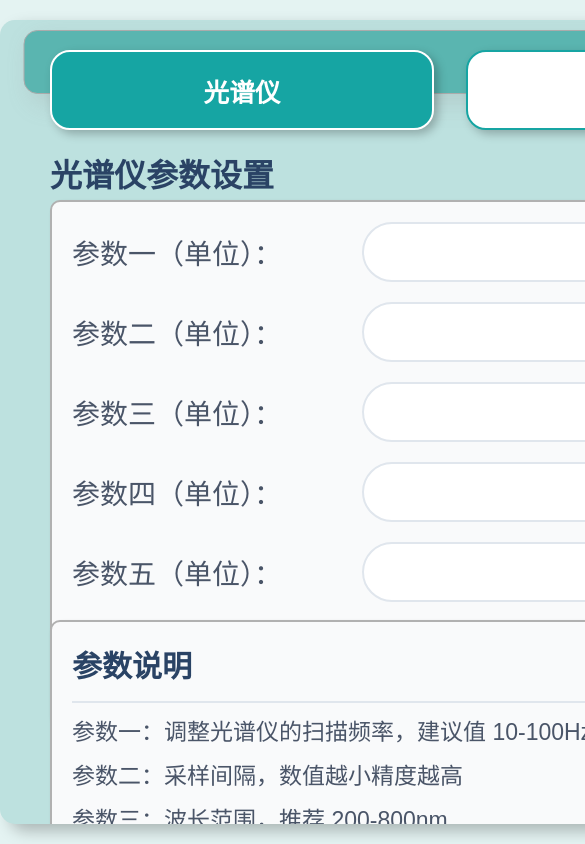
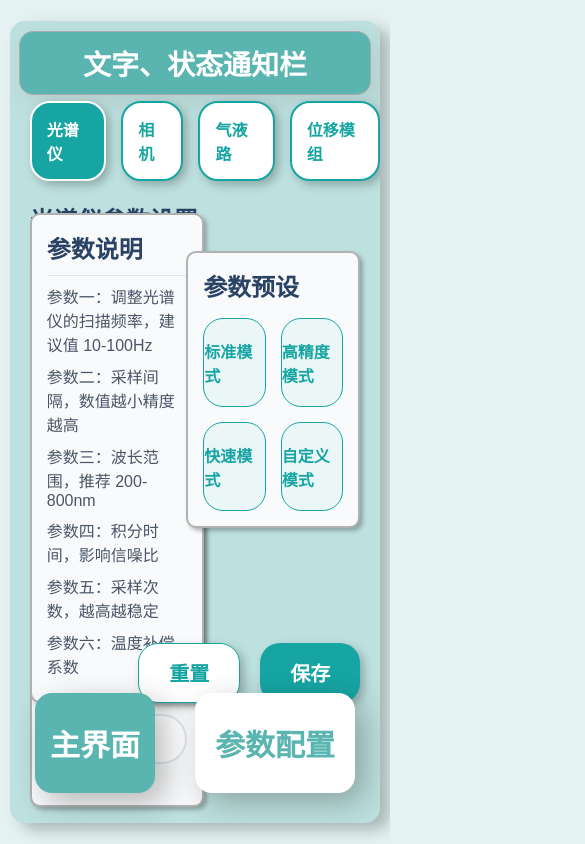
Before and after one commit to Fantuan276/html2, a plain HTML site: page index.html in a window 390 px wide. Shown: the top 844 px of the page, 585 px wide, since content can reach past the window. Drawn offline with Linux system fonts and the light colour scheme.

Commit message:
调整布局和比例以适应新的设计规范

```diff
--- a/index.html
+++ b/index.html
@@ -19,37 +19,39 @@
             display: flex;
             flex-direction: column;
             align-items: center;
+            justify-content: center;
         }
 
         .main-container {
-            width: 1920px;
-            height: 1080px;
+            width: 100%;
+            max-width: 1140px;
+            height: 100%;
+            max-height: 760px;
             position: relative;
             background-color: #BDE1DF;
             border-radius: 15px;
             box-shadow: 10px 7px 15px rgba(0, 0, 0, 0.25);
-            margin: 20px auto;
             overflow: hidden;
         }
 
         .tab-container {
             display: flex;
             position: absolute;
-            left: 50px;
-            top: 30px;
-            gap: 32px;
+            left: 20px;
+            top: 80px;
+            gap: 15px;
         }
 
         .tab {
             display: flex;
             justify-content: center;
             align-items: center;
-            width: 384px;
             height: 80px;
             border-radius: 20px;
             font-size: 25.6px;
             font-weight: 600;
             cursor: pointer;
+            padding: 0 15px;
         }
 
         .tab.active {
@@ -68,93 +70,94 @@
 
         .title {
             position: absolute;
-            left: 50px;
-            top: 130px;
+            left: 20px;
+            top: 180px;
             font-size: 32px;
-            font-weight: 700;
+            font-weight: 600;
             color: #2A4365;
         }
 
         .param-container {
             position: absolute;
-            left: 50px;
-            top: 180px;
-            width: 800px;
+            left: 20px;
+            top: 230px;
+            width: 45%;
             background-color: #F9FAFB;
             border: 2px solid #B1B1B1;
             border-radius: 10px;
             box-shadow: 3px 3px 4px rgba(28, 28, 28, 0.3);
-            padding: 20px;
+            padding: 15px;
         }
 
         .param-row {
             display: flex;
             align-items: center;
-            margin-bottom: 20px;
+            margin-bottom: 15px;
         }
 
         .param-label {
-            font-size: 28px;
+            font-size: 22px;
             color: #4A5568;
-            width: 300px;
+            width: 40%;
         }
 
         .param-input {
-            width: 480px;
-            height: 60px;
+            width: 60%;
+            height: 50px;
             background-color: white;
             border: 2px solid #E0E6ED;
             border-radius: 39px;
-            padding: 0 20px;
-            font-size: 22px;
+            padding: 0 15px;
+            font-size: 18px;
         }
 
         .explanation-container {
             position: absolute;
-            left: 50px;
-            top: 600px;
-            width: 800px;
+            left: 20px;
+            bottom: 150px;
+            width: 45%;
             background-color: #F9FAFB;
             border: 2px solid #B1B1B1;
             border-radius: 10px;
             box-shadow: 3px 3px 4px rgba(28, 28, 28, 0.3);
-            padding: 20px;
+            padding: 15px;
         }
 
         .explanation-title {
             font-size: 30px;
-            font-weight: 700;
+            font-weight: 600;
             color: #2A4365;
-            margin-bottom: 15px;
+            margin-bottom: 10px;
         }
 
         .explanation-divider {
-            height: 2px;
+            height: 1px;
             background-color: #E0E6ED;
-            margin: 10px 0;
+            margin: 8px 0;
+            width: 100%;
         }
 
         .explanation-text {
-            font-size: 23px;
+            font-size: 18px;
             color: #4A5568;
-            margin: 10px 0;
+            margin: 8px 0;
         }
 
         .preset-container {
             position: absolute;
-            right: 50px;
-            top: 180px;
-            width: 800px;
+            right: 20px;
+            top: 230px;
+            width: 45%;
             background-color: #F9FAFB;
             border: 2px solid #B1B1B1;
             border-radius: 10px;
             box-shadow: 3px 3px 4px rgba(28, 28, 28, 0.3);
-            padding: 20px;
+            padding: 15px;
         }
 
         .preset-title {
             font-size: 30px;
-            font-weight: 700;
+            font-weight: 600;
             color: #2A4365;
             margin-bottom: 15px;
         }
@@ -162,12 +165,12 @@
         .preset-options {
             display: grid;
             grid-template-columns: 1fr 1fr;
-            gap: 20px;
+            gap: 15px;
         }
 
         .preset-option {
             background-color: #EBF7F7;
-            border: 1.7px solid #16A5A3;
+            border: 1px solid #16A5A3;
             border-radius: 20px;
             height: 89px;
             display: flex;
@@ -181,14 +184,13 @@
 
         .action-buttons {
             position: absolute;
-            right: 50px;
-            bottom: 100px;
+            right: 20px;
+            bottom: 150px;
             display: flex;
-            gap: 32px;
+            gap: 20px;
         }
 
         .btn {
-            width: 224px;
             height: 72px;
             border-radius: 20px;
             display: flex;
@@ -197,12 +199,13 @@
             font-size: 25.6px;
             font-weight: 600;
             cursor: pointer;
+            padding: 0 30px;
         }
 
         .btn-reset {
             background-color: white;
             color: #16A5A3;
-            border: 1.6px solid #16A5A3;
+            border: 1px solid #16A5A3;
             box-shadow: 4px 4px 10px rgba(0, 0, 0, 0.25);
         }
 
@@ -218,20 +221,21 @@
             left: 50%;
             transform: translateX(-50%);
             display: flex;
-            gap: 72px;
+            gap: 40px;
         }
 
         .nav-tab {
-            width: 280px;
+            width: 150px;
             height: 120px;
             border-radius: 17px;
             display: flex;
             justify-content: center;
             align-items: center;
-            font-size: 50px;
+            font-size: 40px;
             font-weight: 600;
             box-shadow: 10px 10px 30px rgba(28, 28, 28, 0.3);
             cursor: pointer;
+            text-align: center;
         }
 
         .nav-tab.home {
@@ -242,6 +246,7 @@
         .nav-tab.config {
             background-color: white;
             color: #5AB5B0;
+            width: 200px;
         }
 
         .status-bar {
@@ -249,7 +254,7 @@
             top: 10px;
             left: 50%;
             transform: translateX(-50%);
-            width: 1873px;
+            width: 95%;
             height: 64px;
             background-color: #5AB5B0;
             border: 1px solid #ABABAB;
@@ -264,6 +269,53 @@
             font-size: 34px;
             font-weight: 600;
             color: white;
+        }
+
+        @media (max-width: 1200px) {
+            .main-container {
+                max-width: 95%;
+                max-height: 95%;
+            }
+
+            .param-container, .preset-container {
+                width: 47%;
+            }
+
+            .explanation-container {
+                bottom: 120px;
+                width: 47%;
+            }
+
+            .action-buttons {
+                bottom: 120px;
+            }
+
+            .tab, .param-label, .param-input, .explanation-text, .preset-option {
+                font-size: 16px;
+            }
+
+            .title, .explanation-title, .preset-title {
+                font-size: 24px;
+            }
+
+            .btn {
+                font-size: 20px;
+                height: 60px;
+            }
+
+            .nav-tab {
+                width: 120px;
+                height: 100px;
+                font-size: 30px;
+            }
+
+            .nav-tab.config {
+                width: 160px;
+            }
+
+            .status-text {
+                font-size: 28px;
+            }
         }
     </style>
 </head>
```
